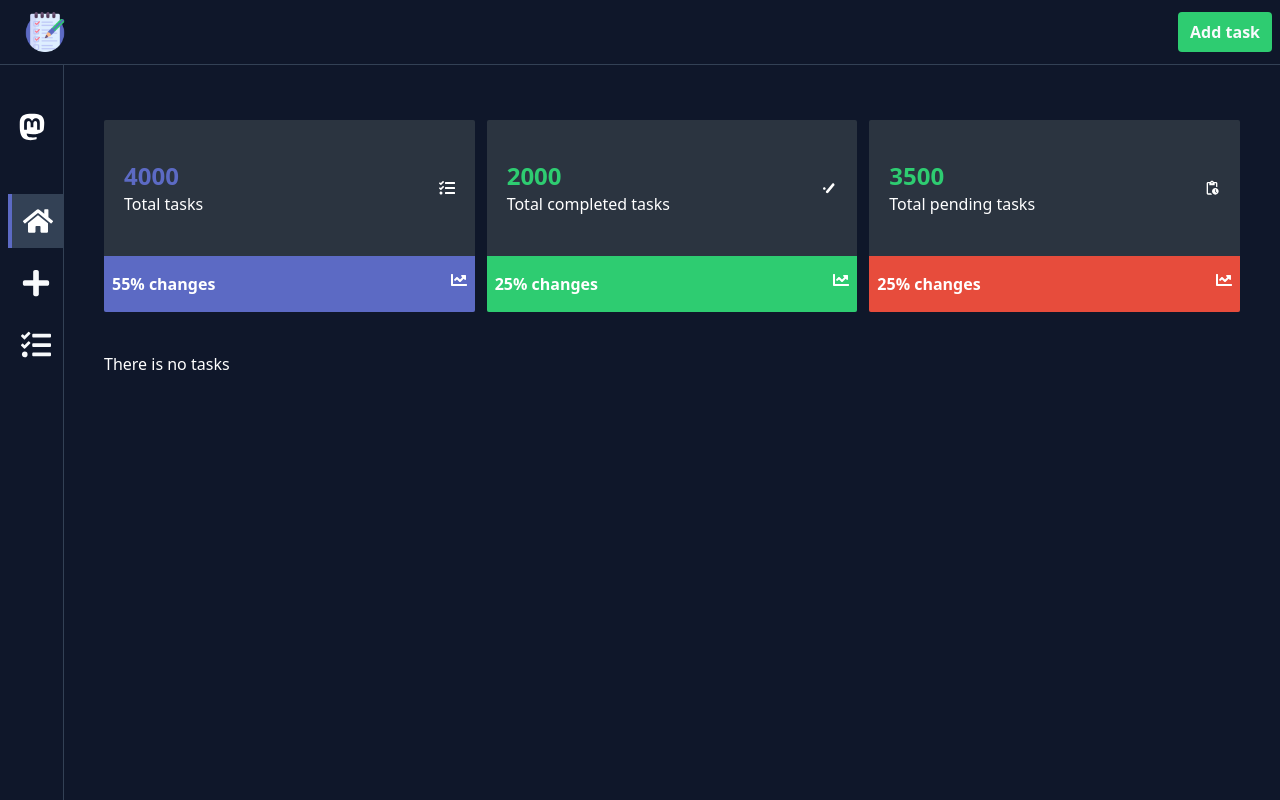
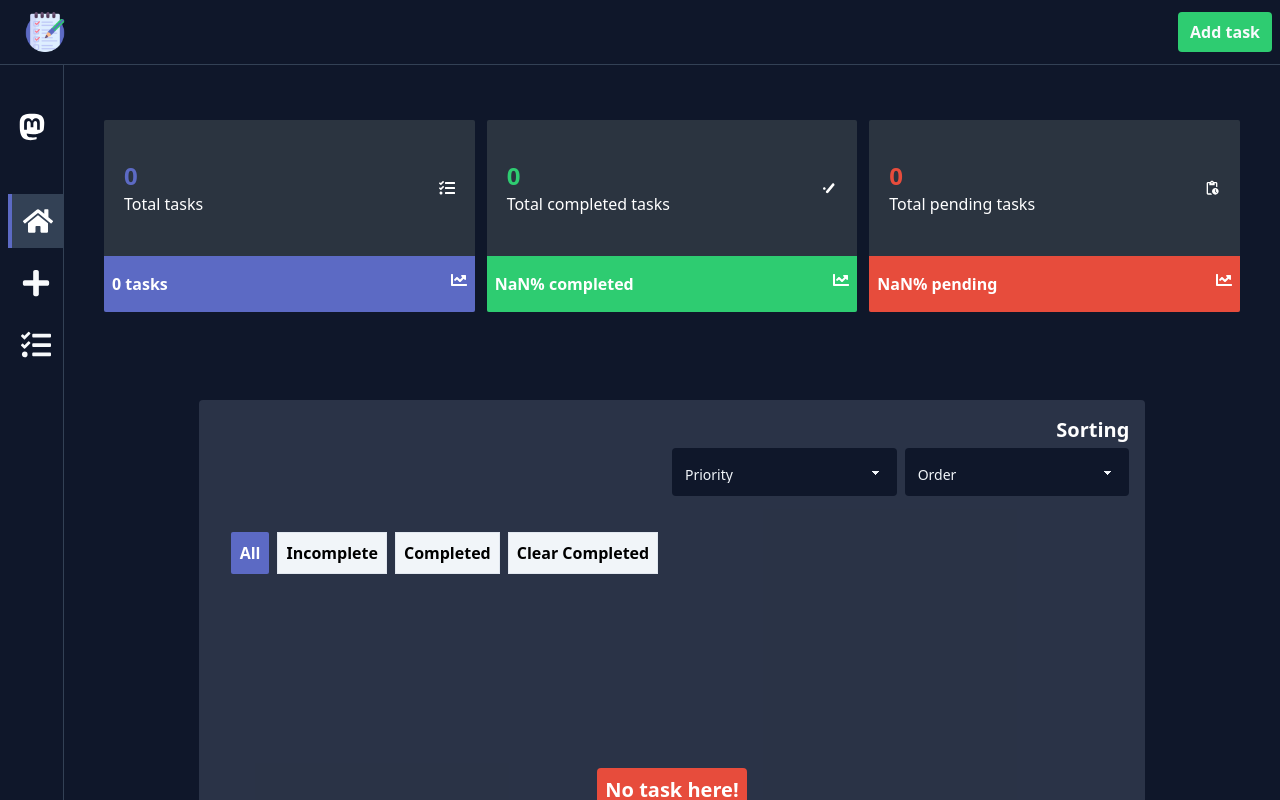
Before and after one commit to Source-Code-007/Q-Todo, a React (Vite) app: page / in a window 1280 px wide. Shown: the top 800 px of the page. Built offline with nearby package versions, Linux system fonts and the light colour scheme.

Commit message:
color updated based on priority

```diff
--- a/src/Pages/AddTask/AddTask.jsx
+++ b/src/Pages/AddTask/AddTask.jsx
@@ -1,5 +1,4 @@
-import React, { useEffect, useState } from 'react';
-import { useDispatch, useSelector } from 'react-redux';
+import { useDispatch } from 'react-redux';
 import { FaPlus } from "react-icons/fa";
 import { ToastContainer, toast } from 'react-toastify';
 import 'react-toastify/dist/ReactToastify.css';
@@ -10,7 +9,6 @@ import { insertTodo } from '../../Redux/features/todoSlice';
 
 
 const AddTask = () => {
-    const todoList = useSelector(state => state.todo)
     const dispatch = useDispatch()
     const { storeTasks } = myLocalDB
 
@@ -18,8 +16,8 @@ const AddTask = () => {
     const { register, handleSubmit, watch, reset, formState: { errors } } = useForm();
     const onSubmit = form => {
         // setInsertTaskLoading(true)
-        const { title, dateTime, priority, teamMember } = form
-        const task = {_id: uuidv4(), title, deadline: dateTime, status: 'pending', priority}
+        const { title, dateTime, priority } = form
+        const task = { _id: uuidv4(), title, deadline: dateTime, status: 'incomplete', priority }
 
 
         // insert task to local state by redux
@@ -38,8 +36,8 @@ const AddTask = () => {
             progress: undefined,
             theme: "dark",
         });
-            reset()
-        };
+        reset()
+    };
 
 
     return (
@@ -51,25 +49,33 @@ const AddTask = () => {
                 </div>
                 <form onSubmit={handleSubmit(onSubmit)} className='w-full space-y-4 text-slate-700'>
 
-                    {/* Tasks */}
+                    {/* Tasks title */}
                     <div>
                         <label className='text-white' htmlFor="taskTitle">Tasks title</label>
                         <input type="text" id='taskTitle' placeholder="Your task title here" className="my-inp" {...register("title", { required: true })} />
-                        {errors.title && <span className='text-red-500 block font-semibold'>Task is required!</span>}
+                        {errors.title && <span className='text-secondaryTwo block font-semibold'>*Task is required!</span>}
                     </div>
 
                     {/* Description */}
                     <div>
                         <label className='text-white' htmlFor="description">Description</label>
                         <textarea id='description' placeholder="Your description here" className="my-inp !min-h-[150px] !max-h-[300px]" {...register("description", { required: true })}></textarea>
-                        {errors.description && <span className='text-red-500 block font-semibold'>Description is required!</span>}
+                        {errors.description && <span className='text-secondaryTwo block font-semibold'>*Description is required!</span>}
                     </div>
 
                     {/* Due date */}
                     <div>
                         <label className='text-white' htmlFor="due-date">Due Date</label>
-                        <input className='my-inp' id='due-date' type="datetime-local" {...register("dateTime", { required: true })} />
-                        {errors.dateTime && <span className='text-red-500 block font-semibold'>Date and time are required!</span>}
+                        <input className='my-inp' id='due-date' type="datetime-local" {...register("dateTime", {
+                            required: '*Date and time are required!', validate: value => {
+                                if(!value) return '*Date and time are required!';
+                                const selectedDateTime = new Date(value);
+                                const currentDateTime = new Date();
+                                return selectedDateTime > currentDateTime || "*Date and time must be in the future!";
+                            }
+                        })} />
+                        {/* {errors.dateTime && <span className='text-secondaryTwo block font-semibold'>Date and time are required!</span>} */}
+                        {errors.dateTime && <span className='text-secondaryTwo block font-semibold'>{errors.dateTime.message}</span>}
                     </div>
 
                     {/* Priority level */}
@@ -81,7 +87,7 @@ const AddTask = () => {
                             <option value={'Medium'}>Medium</option>
                             <option value={'High'}>High</option>
                         </select>
-                        {errors.priority && <span className='text-red-500 block font-semibold'>Priority is required!</span>}
+                        {errors.priority && <span className='text-secondaryTwo block font-semibold'>*Priority is required!</span>}
                     </div>
 
                     <button className={`my-btn-one !flex items-center gap-2 opacity-100 !cursor-pointer`} type='submit'> <span><FaPlus></FaPlus></span> Add Task</button>
--- a/src/Pages/Homepage/Homepage.jsx
+++ b/src/Pages/Homepage/Homepage.jsx
@@ -2,10 +2,14 @@
 import { FaChartLine, FaTasks } from 'react-icons/fa';
 import { CgGoogleTasks } from "react-icons/cg";
 import { MdOutlinePendingActions } from "react-icons/md";
+import ViewTask from '../ViewTask/ViewTask';
+import { useSelector } from 'react-redux';
 
 
 const Homepage = () => {
-
+    const todoList = useSelector(state=> state.todo.todo)
+    const completedTodoList = todoList?.filter(item=> item?.status === 'complete')
+    const pendingTodoList = todoList?.filter(item=> item?.status === 'incomplete')
 
     return (
         <div className='min-h-screen pt-16 px-2 sm:px-6 md:px-10 bg-slate-900 space-y-10'>
@@ -16,13 +20,13 @@ const Homepage = () => {
 
                         <div className='py-10 px-5 flex items-center justify-between gap-5'>
                             <div>
-                                <h2 className='font-semibold md:font-bold text-xl md:text-2xl text-primary'>4000</h2>
+                                <h2 className='font-semibold md:font-bold text-xl md:text-2xl text-primary'>{todoList?.length}</h2>
                                 <p>Total tasks</p>
                             </div>
                             <span><FaTasks /></span>
                         </div>
                         <div className='bg-primary py-4 px-2 flex justify-between rounded-b-sm'>
-                            <span className='font-semibold'>55% changes</span>
+                            <span className='font-semibold'>{todoList?.length} tasks</span>
                             <span><FaChartLine /></span>
                         </div>
                     </div>
@@ -31,13 +35,13 @@ const Homepage = () => {
 
                         <div className='py-10 px-5 flex items-center justify-between gap-5'>
                             <div>
-                                <h2 className='font-semibold md:font-bold text-xl md:text-2xl text-secondary'>2000</h2>
+                                <h2 className='font-semibold md:font-bold text-xl md:text-2xl text-secondary'>{completedTodoList?.length}</h2>
                                 <p>Total completed tasks</p>
                             </div>
                             <span><CgGoogleTasks /></span>
                         </div>
                         <div className='bg-secondary py-4 px-2 flex justify-between rounded-b-sm'>
-                            <span className='font-semibold'>25% changes</span>
+                            <span className='font-semibold'>{Math.round((completedTodoList?.length/todoList?.length) * 100)}% completed</span>
                             <span><FaChartLine /></span>
                         </div>
                     </div>
@@ -46,13 +50,13 @@ const Homepage = () => {
 
                         <div className='py-10 px-5 flex items-center justify-between gap-5'>
                             <div>
-                                <h2 className='font-semibold md:font-bold text-xl md:text-2xl text-secondary'>3500</h2>
+                                <h2 className='font-semibold md:font-bold text-xl md:text-2xl text-secondaryTwo'>{pendingTodoList?.length}</h2>
                                 <p>Total pending tasks</p>
                             </div>
                             <span><MdOutlinePendingActions /></span>
                         </div>
                         <div className='bg-secondaryTwo py-4 px-2 flex justify-between rounded-b-sm'>
-                            <span className='font-semibold'>25% changes</span>
+                            <span className='font-semibold'>{Math.round((pendingTodoList?.length/todoList?.length) * 100)}% pending</span>
                             <span><FaChartLine /></span>
                         </div>
                     </div>
@@ -60,7 +64,7 @@ const Homepage = () => {
 
                 {/* All tasks */}
                 <div className='mt-10'>
-                    There is no tasks
+                    <ViewTask/>
                 </div>
 
         </div>
--- a/src/Pages/ViewTask/ViewTask.jsx
+++ b/src/Pages/ViewTask/ViewTask.jsx
@@ -7,6 +7,7 @@ import Swal from 'sweetalert2';
 import { useState } from 'react';
 import { useDispatch, useSelector } from 'react-redux';
 import { deleteTodo, handleStatusTodo, sortTodo } from '../../Redux/features/todoSlice';
+import { ToastContainer, toast } from 'react-toastify';
 
 
 const ViewTask = () => {
@@ -27,6 +28,31 @@ const ViewTask = () => {
 
     // set task status func
     const setTaskStatusFunc = (taskId, status) => {
+
+        if(status === 'completed'){
+            toast('Task completed!', {
+                position: "bottom-right",
+                autoClose: 1500,
+                hideProgressBar: false,
+                closeOnClick: true,
+                pauseOnHover: true,
+                draggable: true,
+                progress: undefined,
+                theme: "dark",
+            });
+        } else if(status === 'clear'){
+            toast('Task clear!', {
+                position: "bottom-right",
+                autoClose: 1500,
+                hideProgressBar: false,
+                closeOnClick: true,
+                pauseOnHover: true,
+                draggable: true,
+                progress: undefined,
+                theme: "dark",
+            });
+        }
+
         setTaskStatus(taskId, status)
         dispatch(handleStatusTodo({ _id: taskId, status }))
     }
@@ -53,11 +79,11 @@ const ViewTask = () => {
 
     return (
         <div className='min-h-screen pt-12 bg-slate-900'>
-            <div className='w-3/6 mx-auto bg-slate-400 bg-opacity-20 p-4 space-y-5 rounded'>
+            <div className='w-full md:w-5/6 mx-6 md:mx-auto bg-slate-400 bg-opacity-20 p-4 space-y-5 rounded'>
 
                 {/* sorting btn */}
                 <div className='flex flex-col gap-1 items-end'>
-                    <h2 className='font-bold text-xl'>Sort</h2>
+                    <h2 className='font-bold text-xl'>Sorting</h2>
                     <div className='flex gap-2 w-3/6'>
                         <select className="select my-inp" id='sort-priority' onChange={(e) => sortingFunc('priority', e.target.value)} defaultValue={''}>
                             <option value={''}>Priority</option>
@@ -75,8 +101,7 @@ const ViewTask = () => {
                 <Tabs className='w-full p-4 max-h-[500px] overflow-y-scroll view-task-scrollbar'>
                     <TabList className='flex gap-2 mb-4'>
                         <Tab className={'border border-slate-200 bg-slate-100 p-2 cursor-pointer text-black font-semibold'}>All</Tab>
-                        <Tab className={'border border-slate-200 bg-slate-100 p-2 cursor-pointer text-black font-semibold'}>Pending</Tab>
-                        <Tab className={'border border-slate-200 bg-slate-100 p-2 cursor-pointer text-black font-semibold'}>In Progress</Tab>
+                        <Tab className={'border border-slate-200 bg-slate-100 p-2 cursor-pointer text-black font-semibold'}>Incomplete</Tab>
                         <Tab className={'border border-slate-200 bg-slate-100 p-2 cursor-pointer text-black font-semibold'}>Completed</Tab>
                         <Tab className={'border border-slate-200 bg-slate-100 p-2 cursor-pointer text-black font-semibold'}>Clear Completed</Tab>
                     </TabList>
@@ -88,7 +113,7 @@ const ViewTask = () => {
                                 const isLow = td?.priority === 'Low'
                                 const isMedium = td?.priority === 'Medium'
                                 const isHigh = td?.priority === 'High'
-                                return <div key={ind} className={`rounded p-3 my-2 text-slate-200 bg-slate-900 bg-opacity-40 relative`}>
+                                return <div key={ind} className={`rounded p-3 my-2 text-slate-200 bg-slate-900 bg-opacity-40 relative border border-opacity-50 ${isHigh ? 'border-secondaryTwo' : isMedium ? 'border-secondary' : isLow ? 'border-primary' : ''}`}>
                                     <h2 className='text-slate-50 font-bold text-xl'>{td.title}</h2>
                                     <p>Status: <span className='font-semibold text-white'>{td.status}</span></p>
                                     <p>Priority: <span className={`font-semibold ${isHigh ? 'text-secondaryTwo' : isMedium ? 'text-secondary' : isLow ? 'text-primary' : ''}`}>{td.priority}</span></p>
@@ -99,7 +124,7 @@ const ViewTask = () => {
                                 const isLow = td?.priority === 'Low'
                                 const isMedium = td?.priority === 'Medium'
                                 const isHigh = td?.priority === 'High'
-                                return <div key={ind} className={`rounded p-3 my-2 text-slate-200 bg-slate-900 bg-opacity-40 relative`}>
+                                return <div key={ind} className={`rounded p-3 my-2 text-slate-200 bg-slate-900 bg-opacity-40 relative border border-opacity-50 ${isHigh ? 'border-secondaryTwo' : isMedium ? 'border-secondary' : isLow ? 'border-primary' : ''}`}>
                                     <h2 className='text-slate-50 font-bold text-xl'>{td.title}</h2>
                                     <p>Status: <span className='font-semibold text-white'>{td.status}</span></p>
                                     <p>Priority: <span className={`font-semibold ${isHigh ? 'text-secondaryTwo' : isMedium ? 'text-secondary' : isLow ? 'text-primary' : ''}`}>{td.priority}</span></p>
@@ -109,27 +134,14 @@ const ViewTask = () => {
                             })
                         }
                     </TabPanel>
-                    {/* Pending */}
+                    {/* Incomplete */}
                     <TabPanel>
                         {
-                            todoList?.filter(tf => tf.status === 'pending').length === 0 ? <div className='min-h-[50vh] flex items-center justify-center'><span className='bg-secondaryTwo p-2 rounded text-white font-bold text-xl'>No task here!</span></div> : todoList?.filter(tf => tf.status === 'pending')?.map((td, ind) => {
-                                return <div key={ind} className='p-3 rounded my-2 text-slate-200 bg-slate-900 bg-opacity-50 relative'>
+                            todoList?.filter(tf => tf.status === 'incomplete').length === 0 ? <div className='min-h-[50vh] flex items-center justify-center'><span className='bg-secondaryTwo p-2 rounded text-white font-bold text-xl'>No task here!</span></div> : todoList?.filter(tf => tf.status === 'incomplete')?.map((td, ind) => {
+                                return <div key={ind} className='p-3 rounded my-2 text-slate-200  relative bg-secondaryTwo'>
                                     <h2 className='text-slate-50 font-bold text-xl'>{td.title}</h2>
                                     <p className='flex gap-2 items-center'>Deadline: <span className='flex gap-1 items-center'><FaCalendar></FaCalendar> {td.deadline?.split('T')[0]}</span> <span className='flex gap-1 items-center'><FaClock></FaClock>{td.deadline?.split('T')[1]}</span></p>
-                                    <span className='absolute right-2 hover:right-1 transition-all duration-500 cursor-pointer top-1/2 -translate-y-1/2' onClick={() => setTaskStatusFunc(td._id, 'in progress')}><FaRightLong></FaRightLong></span>
-                                    <span className='absolute right-8 hover:scale-110 hover:text-secondaryTwo transition-all duration-500 cursor-pointer top-1/2 -translate-y-1/2' onClick={() => deleteTaskFunc(td._id)}><FaTrash></FaTrash></span>
-                                </div>
-                            })
-                        }
-                    </TabPanel>
-                    {/* In progress */}
-                    <TabPanel>
-                        {
-                            todoList?.filter(tf => tf.status === 'in progress').length === 0 ? <div className='min-h-[50vh] flex items-center justify-center'><span className='bg-secondaryTwo p-2 rounded text-white font-bold text-xl'>No task here!</span></div> : todoList?.filter(tf => tf.status === 'in progress')?.map((td, ind) => {
-                                return <div key={ind} className='p-3 rounded my-2 text-slate-200 bg-slate-900 bg-opacity-50 relative'>
-                                    <h2 className='text-slate-50 font-bold text-xl'>{td.title}</h2>
-                                    <p className='flex gap-2 items-center'>Deadline: <span className='flex gap-1 items-center'><FaCalendar></FaCalendar> {td.deadline?.split('T')[0]}</span> <span className='flex gap-1 items-center'><FaClock></FaClock>{td.deadline?.split('T')[1]}</span></p>
-                                    <span className='absolute right-2 hover:right-1 transition-all duration-500 cursor-pointer top-1/2 -translate-y-1/2' onClick={() => setTaskStatusFunc(td._id, 'complete')}><FaRightLong></FaRightLong></span>
+                                    <span className='absolute right-2 hover:right-1 hover:text-secondary transition-all duration-500 cursor-pointer top-1/2 -translate-y-1/2' onClick={() => setTaskStatusFunc(td._id, 'complete')}><FaRightLong></FaRightLong></span>
                                     <span className='absolute right-8 hover:scale-110 hover:text-secondaryTwo transition-all duration-500 cursor-pointer top-1/2 -translate-y-1/2' onClick={() => deleteTaskFunc(td._id)}><FaTrash></FaTrash></span>
                                 </div>
                             })
@@ -139,10 +151,10 @@ const ViewTask = () => {
                     <TabPanel>
                         {
                             todoList?.filter(tf => tf.status === 'complete').length === 0 ? <div className='min-h-[50vh] flex items-center justify-center'><span className='bg-secondaryTwo p-2 rounded text-white font-bold text-xl'>No task here!</span></div> : todoList?.filter(tf => tf.status === 'complete')?.map((td, ind) => {
-                                return <div key={ind} className='p-3 rounded my-2 text-slate-200 bg-slate-900 bg-opacity-50 relative'>
+                                return <div key={ind} className='p-3 rounded my-2 text-slate-200 bg-secondary relative'>
                                     <h2 className='text-slate-50 font-bold text-xl'>{td.title}</h2>
                                     <p className='flex gap-2 items-center'>Deadline: <span className='flex gap-1 items-center'><FaCalendar></FaCalendar> {td.deadline?.split('T')[0]}</span> <span className='flex gap-1 items-center'><FaClock></FaClock>{td.deadline?.split('T')[1]}</span></p>
-                                    <span className='absolute right-2 hover:right-1 transition-all duration-500 cursor-pointer top-1/2 -translate-y-1/2' onClick={() => setTaskStatusFunc(td._id, 'clear')}><FaRightLong></FaRightLong></span>
+                                    <span className='absolute right-2 hover:right-1 hover:text-primary transition-all duration-500 cursor-pointer top-1/2 -translate-y-1/2' onClick={() => setTaskStatusFunc(td._id, 'clear')}><FaRightLong></FaRightLong></span>
                                     <span className='absolute right-8 hover:scale-110 hover:text-secondaryTwo transition-all duration-500 cursor-pointer top-1/2 -translate-y-1/2' onClick={() => deleteTaskFunc(td._id)}><FaTrash></FaTrash></span>
                                 </div>
                             })
@@ -152,7 +164,7 @@ const ViewTask = () => {
                     <TabPanel>
                         {
                             todoList?.filter(tf => tf.status === 'clear').length === 0 ? <div className='min-h-[50vh] flex items-center justify-center'><span className='bg-secondaryTwo p-2 rounded text-white font-bold text-xl'>No task here!</span></div> : todoList?.filter(tf => tf.status === 'clear')?.map((td, ind) => {
-                                return <div key={ind} className='p-3 rounded my-2 text-slate-100 bg-red-300 bg-opacity-50 relative'>
+                                return <div key={ind} className='p-3 rounded my-2 text-slate-100 bg-secondaryTwo relative'>
                                     <h2 className='text-slate-50 font-bold text-xl'>{td.title}</h2>
                                     <p className='flex gap-2 items-center'>Deadline: <span className='flex gap-1 items-center'><FaCalendar></FaCalendar> {td.deadline?.split('T')[0]}</span> <span className='flex gap-1 items-center'><FaClock></FaClock>{td.deadline?.split('T')[1]}</span></p>
                                     <span className='absolute right-8 hover:scale-110 hover:text-secondaryTwo transition-all duration-500 cursor-pointer top-1/2 -translate-y-1/2' onClick={() => deleteTaskFunc(td._id)}><FaTrash></FaTrash></span>
@@ -162,7 +174,18 @@ const ViewTask = () => {
                     </TabPanel>
                 </Tabs>
             </div>
-
+            <ToastContainer
+                position="bottom-right"
+                autoClose={1500}
+                hideProgressBar={false}
+                newestOnTop={false}
+                closeOnClick
+                rtl={false}
+                pauseOnFocusLoss
+                draggable
+                pauseOnHover
+                theme="dark"
+            />
         </div>
     );
 };
--- a/src/Redux/features/todoSlice.jsx
+++ b/src/Redux/features/todoSlice.jsx
@@ -16,7 +16,7 @@ export const todoSlice = createSlice({
             state.todo.push(action.payload)
         }),
         handleStatusTodo: (state, action) => {
-            const updateTodoStatus = state.value.find(td => td._id === action.payload?._id)
+            const updateTodoStatus = state.todo.find(td => td._id === action.payload?._id)
             updateTodoStatus.status = action.payload?.status
         },
         sortTodo: (state, action) => {
```
